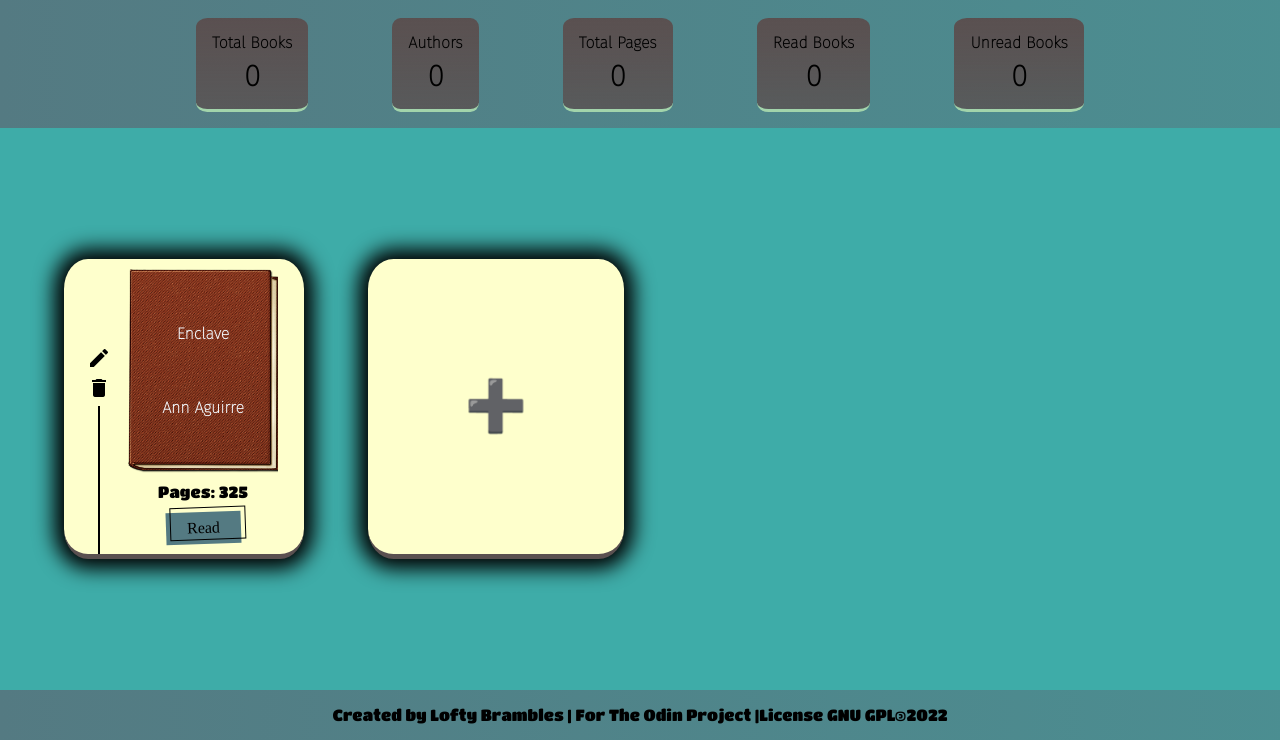
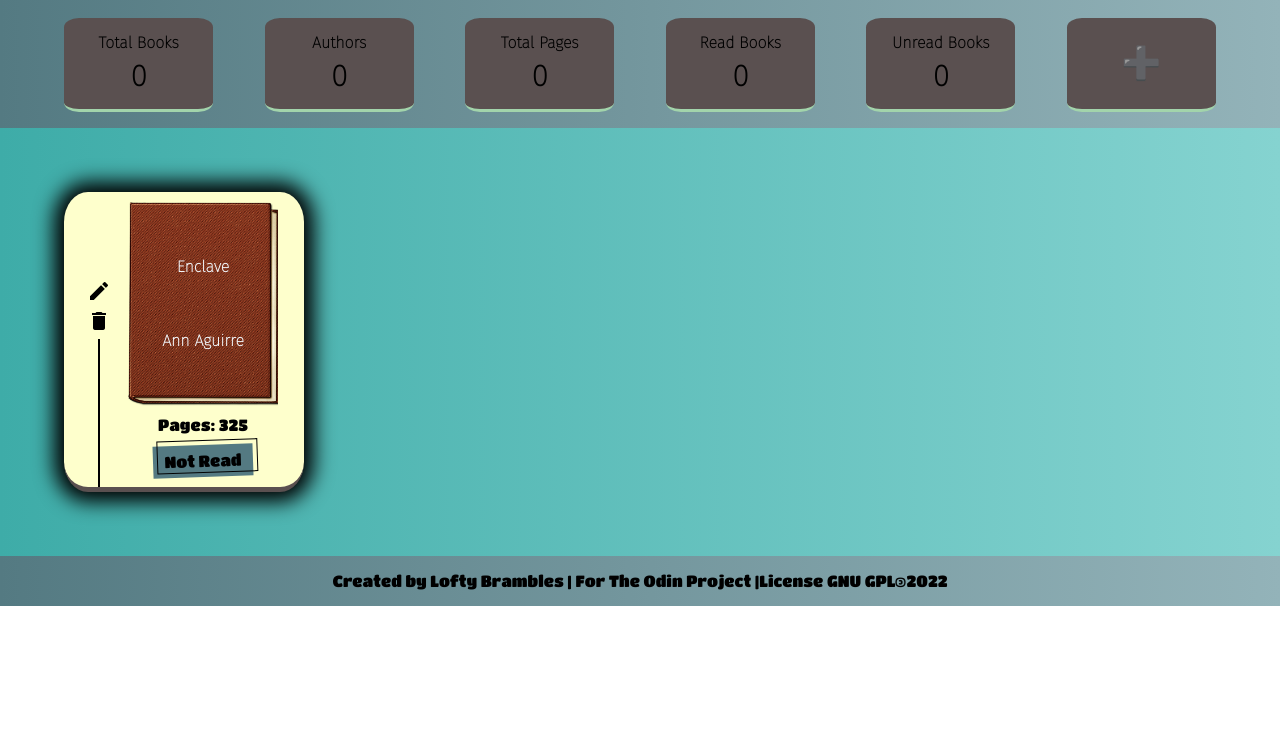
Before and after one commit to Lofty-Brambles/Bookworm-Vibes, a plain HTML site: page index.html in a window 1280 px wide. Shown: the part 60-800 px from the top of the page. Drawn offline with Linux system fonts and the light colour scheme.

Commit message:
💢 | Added colours and add buttons

```diff
--- a/app.js
+++ b/app.js
@@ -16,16 +16,32 @@ const colorbtns = document.querySelectorAll( "#image > ul li" );
 colorbtns.forEach( btn => {
 	btn.addEventListener( "click", e => {
 
-		e.currentTarget.className += " active";
-		console.log("btn activated");
-
 		colorbtns.forEach( btnd => {
 			btnd.className = btnd.className
 				.replace( " active", "" );
-			console.log("btn deactivated");
 		} );
 
+		const num = e.currentTarget.className.slice(-1);
+		const changes = [ "lighter", "light", "medium",
+			"dark", "darker", "medmix", "darmix" ];
+		changes.forEach( ele => {
+			document.querySelector( ":root" ).style
+				.setProperty( `--act-${ ele }`,
+					 `var( --set${ num }-${ ele } )` );
+		} );
+
+		e.currentTarget.className += " active";
 	} );
+} );
+window.onload =
+	document.querySelector( ".drop-item-1" ).click();
+
+// Adding sidebar for input
+
+const addcard = document.querySelector( ".add-card" );
+const inputbar = document.querySelector( ".inputbar" );
+addcard.addEventListener( "click", () => {
+	inputbar.style.width = "40vw";
 } );
 
 // Book arrays and interchange
--- a/index.html
+++ b/index.html
@@ -10,6 +10,7 @@
 	<script src="./app.js" defer></script>
 </head>
 <body>
+	<div class="main">
 		<header>
 			<div class="top">
 				<div class="logo">
@@ -26,7 +27,7 @@
 							<li class="drop-item-3">Colours 3</li>
 						</ul>
 					</span>
-				<span class="material-icons img-link md-48">flag</span>
+					<a href=""><span class="material-icons img-link md-48">flag</span></a>
 				</div>
 			</div>
 			<div class="bottom">
@@ -50,6 +51,7 @@
 					<div class="stat">Unread Books</div>
 					<div class="num" id="total-unread">0</div>
 				</div>
+				<div class="info add-card"><div class="add-btn">➕</div></div>
 			</div>
 		</header>
 		<main>
@@ -68,14 +70,17 @@
 						<div class="author">Ann Aguirre</div>
 					</div>
 					<div class="paging">Pages: <span class="pages">325</span></div>
-				<button class="read">Read</div>
+					<button class="read">Not Read</button>
 				</div>
 			</div>
-		<div class="add-card card"><div class="add-btn">➕</div></div>
 		</main>
 		<footer>
 			Created by Lofty Brambles <wbr>|<wbr> For The Odin Project <wbr>|<wbr>
 			License GNU GPL <span class="rotate180"> © </span> <span class="date"></span>
 		</footer>
+	</div>
+	<div class="inputbar">
+		some demo content
+	</div>
 </body>
 </html>
--- a/styles/_add.scss
+++ b/styles/_add.scss
@@ -1,28 +1,4 @@
 @import url('https://fonts.googleapis.com/css2?family=Fira+Sans:wght@100&family=Titan+One&display=swap');
-
-$set1-lighter: #feffcc;
-$set1-light: #a2d4ab;
-$set1-medium: #3eaca8;
-$set1-dark: #547a82;
-$set1-darker: #5a5050;
-
-$set2-lighter: #aba7ab;
-$set2-light: #cc527a;
-$set2-medium: #eb175d;
-$set2-dark: #474747;
-$set2-darker: #363636;
-
-$set3-lighter: #ee4540;
-$set3-light: #c72c41;
-$set3-medium: #801336;
-$set3-dark: #510a32;
-$set3-darker: #2d142c;
-
-$act-lighter: $set1-lighter;
-$act-light: $set1-light;
-$act-medium: $set1-medium;
-$act-dark: $set1-dark;
-$act-darker: $set1-darker;
 
 $repel-light: #f1f5f9;
 $repel-dark: #000;
@@ -34,11 +10,6 @@ $vw: calc( 100vw - ( 100vw - 100% ) );
 
 .md-48 {
 	font-size: 48px;
-}
-
-.iconside {
-	height: 24px;
-	width: 24px;
 }
 
 @mixin flex( $dir: row, $just-cont: center, $alg-it: center, $wrp: nowrap ) {
--- a/styles/main-styles.scss
+++ b/styles/main-styles.scss
@@ -1,15 +1,62 @@
 @use "add";
 @use "normalize";
 
-body {
-	@include add.gradient( rgba( add.$act-medium, 1.0 ), rgba( add.$act-medium, 1.0 ), vertical );
+:root {
+	--act-lighter: var( --set1-lighter );
+	--act-light: var( --set1-light );
+	--act-medium: var( --set1-medium );
+	--act-dark: var( --set1-dark );
+	--act-darker: var( --set1-darker );
+	--act-medmix: var( --set1-medmix );
+	--act-darmix: var( --set1-darmix );
+
+	--set1-lighter: #feffcc;
+	--set1-light: #a2d4ab;
+	--set1-medium: #3eaca8;
+	--set1-medmix: #85d3d0;
+	--set1-dark: #547a82;
+	--set1-darmix: #93b3b9;
+	--set1-darker: #5a5050;
+
+	--set2-lighter: #aba7ab;
+	--set2-light: #cc527a;
+	--set2-medium: #eb175d;
+	--set2-medmix: #f3749e;
+	--set2-dark: #474747;
+	--set2-darmix: #919191;
+	--set2-darker: #363636;
+
+	--set3-lighter: #ee4540;
+	--set3-light: #c72c41;
+	--set3-medium: #801336;
+	--set3-medmix: #ec81a3;
+	--set3-dark: #510a32;
+	--set3-darmix: #e31f8e;
+	--set3-darker: #2d142c;
+}
+
+.main {
+	@include add.gradient( var( --act-medium ), var( --act-medmix ), horizontal );
 	@include add.flex( column, space-between );
 	width: add.$vw;
+}
+
+.inputbar {
 	height: 100vh;
+	width: 0;
+	position: fixed;
+	z-index: 1;
+
+	top: 0;
+	right: 0;
+
+	overflow: hidden;
+	transition: 0.5s;
+	background-color: #fff;
 }
 
 header {
-	@include add.gradient( rgba( add.$act-dark, 1.0 ), rgba( add.$act-dark, 0.6 ), horizontal );
+	@include add.gradient( var( --act-dark ), var( --act-darmix ), horizontal );
 	@include add.flex( column );
 	box-sizing: border-box;
 	width: add.$vw;
@@ -72,17 +119,17 @@ header {
 			padding: 0.75rem 1rem;
 			opacity: 0;
 
-			background-color: add.$act-lighter;
+			background-color: var( --act-lighter );
 			color: add.$repel-dark;
 			font-family: add.$titan;
 			white-space: nowrap;
 
 			&:hover {
-				background-color: add.$act-light;
+				background-color: var( --act-light );
 			}
 
 			&.active {
-				background-color: add.$act-medium;
+				background-color: var( --act-medium );
 			}
 		}
 
@@ -112,25 +159,31 @@ header {
 }
 
 .bottom {
-	@include add.flex( row, space-evenly );
+	display: grid;
+	grid-template-columns: repeat( 6, 1fr );
 	font-family: add.$sans;
 	color: add.$repel-dark;
 	font-weight: 800;
 
 	box-sizing: border-box;
 	width: add.$vw;
-	padding: 1rem 8rem;
-	gap: 1rem;
+	padding: 1rem 5vw;
+	gap: 4vw;
+
+	@media ( max-width: 700px ) {
+		grid-template-columns: repeat( 3, 1fr );
+	}
 
 	& .info {
 		@include add.flex( column, space-evenly );
 		padding: 1rem;
 		gap: 0.4rem;
 
-		@include add.gradient( rgba( add.$act-darker, 1.0 ), rgba( add.$act-darker, 0.8 ), vertical );
+		background-color: var( --act-darker );
 		border-radius: 10%;
-		border-bottom: 3px solid add.$act-light;
+		border-bottom: 3px solid var( --act-light );
 		font-family: add.$sans;
+		text-align: center;
 
 		& .num {
 			@include add.font-size( 30px );
@@ -148,13 +201,13 @@ main {
 }
 
 .card {
-	background-color: add.$act-lighter;
+	background-color: var( --act-lighter );
 	@include add.flex();
 	width: fit-content;
 	padding: 0px 1rem;
 
 	box-shadow: 0 0 20px 10px add.$repel-dark;
-	border-bottom: 5px solid add.$act-darker;
+	border-bottom: 5px solid var( --act-darker );
 	border-radius: 10%;
 }
 
@@ -199,7 +252,7 @@ main {
 	cursor: pointer;
 
 	& .add-btn {
-		@include add.font-size( 50px );
+		@include add.font-size( 32px );
 		transition: transform ease-in-out 0.7s;
 
 		&:hover {
@@ -240,12 +293,13 @@ main {
 
 		padding: .5rem 0rem;
 		border: 0 solid add.$repel-light;
-		min-width: 75px;
-		max-width: 100px;
+		min-width: 100px;
+		max-width: 150px;
 		line-height: 1rem;
 
-		background-color: add.$act-dark;
+		background-color: var( --act-dark );
 		color: add.$repel-dark;
+		font-family: add.$titan;
 		text-decoration: none;
 		cursor: pointer;
 
@@ -274,7 +328,7 @@ main {
 }
 
 footer {
-	@include add.gradient( rgba( add.$act-dark, 1.0 ), rgba( add.$act-dark, 0.6 ), horizontal );
+	@include add.gradient( var( --act-dark ),  var( --act-darmix ), horizontal );
 	@include add.flex();
 	font-family: add.$titan;
 
```
Also changed, not shown: styles/style.css, 1 other file. Lines whose indentation alone changed are shown as unchanged.
